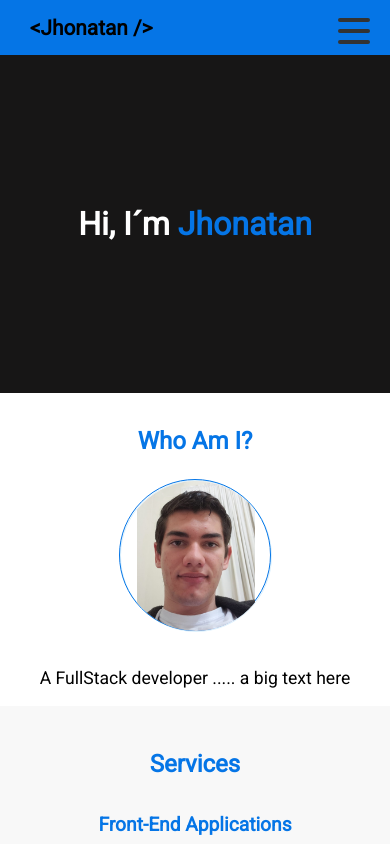
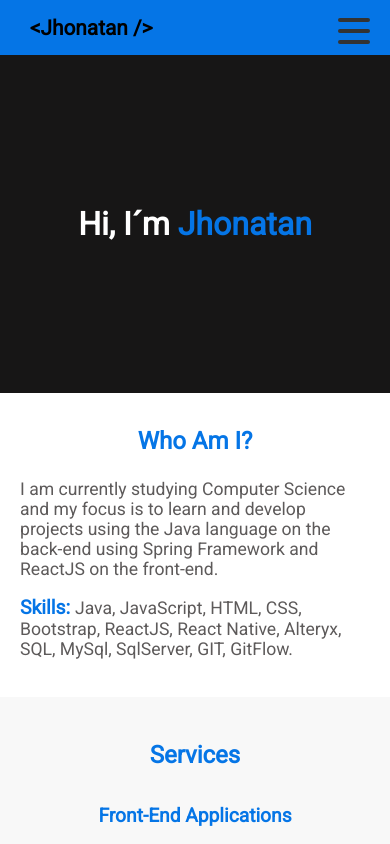
Before and after one commit to JhonatanSK/Portfolio, a React (Create React App) app: page / in a window 390 px wide. Shown: the top 844 px of the page. Built offline with nearby package versions, Linux system fonts and the light colour scheme.

Commit message:
feature: developing the first part of Who Am I for mobile

```diff
--- a/src/components/InfoUser/InfoUser.css
+++ b/src/components/InfoUser/InfoUser.css
@@ -10,7 +10,7 @@
 }
 
 .info-user__photo{
-    border: 1px solid var(--text-color--blue);
+    /* border: 1px solid var(--text-color--blue); */
     height: 150px;
     width: 150px;
     border-radius: 100%;
@@ -28,10 +28,19 @@
 }
 
 .info-user__description{
-    padding-top: 20px;
-    text-align: center;
+    padding: 20px;
+    padding-top: 0px;
+    /* text-align: center; */
 }
 
 .info-user__description p {
+    color: #5d5a5a;
     font-size: 1.1em;
 }
+
+.info-user__description p span{
+    color: var(--text-color--blue);
+    font-weight: bold;
+    font-size: 1.1em;
+    text-decoration: none;
+}
--- a/src/components/InfoUser/InfoUser.jsx
+++ b/src/components/InfoUser/InfoUser.jsx
@@ -4,15 +4,18 @@ import JhonPng from '../../assets/jhon.png';
 
 function InfoUser() {
     return (
-        <div className="info-user">
+        <div className="info-user" id="whoAmI">
             <div className="info-user__title">
                 <p className="info-user__title">Who Am I?</p>
             </div>
-            <div className="info-user__photo">
+            {/* <div className="info-user__photo">
                 <img src={JhonPng} alt="Jhon" width="100%"/>
-            </div>
+            </div> */}
             <div className="info-user__description">
-                <p>A FullStack developer ..... a big text here</p>
+                <p>I am currently studying Computer Science and my focus is to learn and develop projects using the Java language on the back-end using Spring Framework and ReactJS on the front-end.</p>
+                <p><span>Skills: </span>Java, JavaScript, HTML, CSS, Bootstrap, ReactJS, React Native, Alteryx, SQL, MySql,
+SqlServer, GIT, GitFlow.</p>
+
             </div>
         </div>
     );
```
